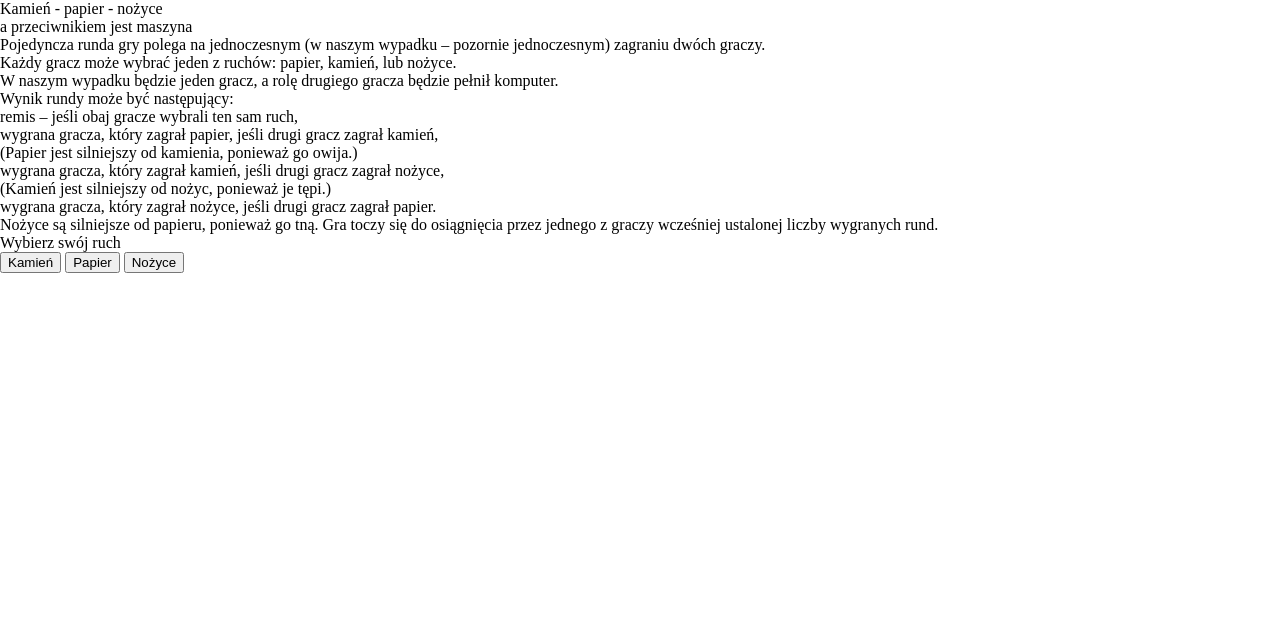
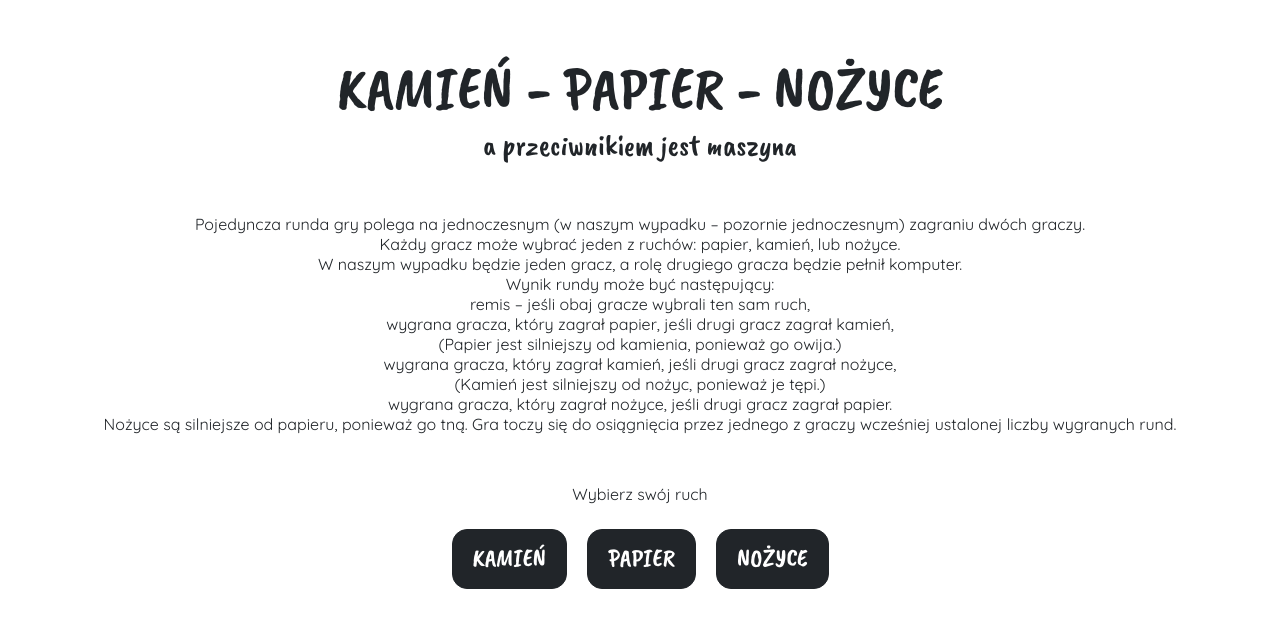
Before and after one commit to ewaolczak/javascript-prework, a website: page index.html in a window 1280 px wide. Drawn offline with nearby package versions, Linux system fonts and the light colour scheme.

Commit message:
Style buttons and headers

```diff
--- a/index.html
+++ b/index.html
@@ -1,14 +1,25 @@
 <!DOCTYPE html>
-<html lang="en">
+<html lang="pl">
 
 <head>
     <meta charset="UTF-8">
+    <meta http-equiv="X-UA-Compatible" content="IE=edge">
+    <meta name="viewport" content="width=device-width, initial-scale=1.0">
     <title>Kamień, papier, nożyce</title>
+    <link rel="preconnect" href="https://fonts.googleapis.com">
+    <link rel="preconnect" href="https://fonts.gstatic.com" crossorigin>
+    <link
+        href="https://fonts.googleapis.com/css2?family=Caveat+Brush&family=Quicksand:wght@400;700&display=swap"
+        rel="stylesheet">
+    <link href="https://cdn.jsdelivr.net/npm/bootstrap@5.1.3/dist/css/bootstrap.min.css"
+        rel="stylesheet"
+        integrity="sha384-1BmE4kWBq78iYhFldvKuhfTAU6auU8tT94WrHftjDbrCEXSU1oBoqyl2QvZ6jIW3"
+        crossorigin="anonymous">
     <link rel="stylesheet" href="css/style.css">
 </head>
 
 <body>
-    <header class="header">
+    <header class="header container">
         <h1 class="title">Kamień - papier - nożyce</h1>
         <h2 class="subtitle">a przeciwnikiem jest maszyna</h2>
     </header>
@@ -16,19 +27,21 @@
         <p class="instructions">
             Pojedyncza runda gry polega na jednoczesnym (w naszym wypadku – pozornie
             jednoczesnym) zagraniu dwóch graczy.
-<br>
+            <br>
             Każdy gracz może wybrać jeden z ruchów: papier, kamień, lub nożyce.
-<br>
+            <br>
             W naszym wypadku będzie jeden gracz, a rolę drugiego gracza będzie pełnił
             komputer.
-<br>
+            <br>
             Wynik rundy może być następujący:
-<br>
+            <br>
             remis – jeśli obaj gracze wybrali ten sam ruch,<br>
             wygrana gracza, który zagrał papier, jeśli drugi gracz zagrał kamień,<br>
-            <span class="info">(Papier jest silniejszy od kamienia, ponieważ go owija.)</span><br>
+            <span class="info">(Papier jest silniejszy od kamienia, ponieważ go
+                owija.)</span><br>
             wygrana gracza, który zagrał kamień, jeśli drugi gracz zagrał nożyce,<br>
-            <span class="info">(Kamień jest silniejszy od nożyc, ponieważ je tępi.)</span><br>
+            <span class="info">(Kamień jest silniejszy od nożyc, ponieważ je
+                tępi.)</span><br>
             wygrana gracza, który zagrał nożyce, jeśli drugi gracz zagrał papier.<br>
             <span class="info">Nożyce są silniejsze od papieru, ponieważ go tną.</span>
             Gra toczy się do osiągnięcia przez jednego z graczy wcześniej ustalonej liczby
@@ -38,14 +51,18 @@
     <div class="container">
         <p class="move">Wybierz swój ruch</p>
         <div id="buttons">
-            <button type="button" id="play-rock">Kamień</button>
-            <button type="button" id="play-paper">Papier</button>
-            <button type="button" id="play-scissors">Nożyce</button>
+            <button type="button" id="play-rock" class="btn btn-dark flex">Kamień</button>
+            <button type="button" id="play-paper" class="btn btn-dark flex">Papier</button>
+            <button type="button" id="play-scissors" class="btn btn-dark flex">Nożyce</button>
         </div>
         <div id="messages"></div>
     </div>
     <script src="js/functions.js"></script>
     <script src="js/script.js"></script>
+    <script
+        src="https://cdn.jsdelivr.net/npm/bootstrap@5.1.3/dist/js/bootstrap.bundle.min.js"
+        integrity="sha384-ka7Sk0Gln4gmtz2MlQnikT1wXgYsOg+OMhuP+IlRH9sENBO0LRn5q+8nbTov4+1p"
+        crossorigin="anonymous"></script>
 </body>
 
 </html>
--- a/sass/style.scss
+++ b/sass/style.scss
@@ -1,6 +1,5 @@
-
-
-// GLOBAL
+$font-titles: 'Caveat Brush', sans-serif;
+$font-text: 'Quicksand', sans-serif;
 
 html,
 body,
@@ -97,4 +96,46 @@ video {
 	box-sizing: border-box;
 }
 
-// BUTTONS
+.container {
+    margin: 50px auto;
+}
+
+h1, h2, button {
+    font-family: $font-titles;
+    text-align: center;
+}
+
+p, #messages {
+    font-family: $font-text;
+    text-align: center;
+}
+
+h1 {
+    font-size: 60px;
+    text-transform: uppercase;
+}
+
+h2 {
+    font-size: 30px;
+}
+
+#buttons {
+    display: flex;
+    justify-content: center;
+    align-items: center;
+}
+
+.btn {
+    margin: 25px 10px;
+    text-transform: uppercase;
+    font-size: 25px;
+    padding: 10px 20px;
+    border-radius: 15px;
+}
+
+#messages div:last-child {
+    margin-top: 15px;
+    font-size: 35px;
+    font-family: $font-titles;
+    font-weight: 700;
+}
```
Also changed, not shown: css/style.css, 1 other file.
